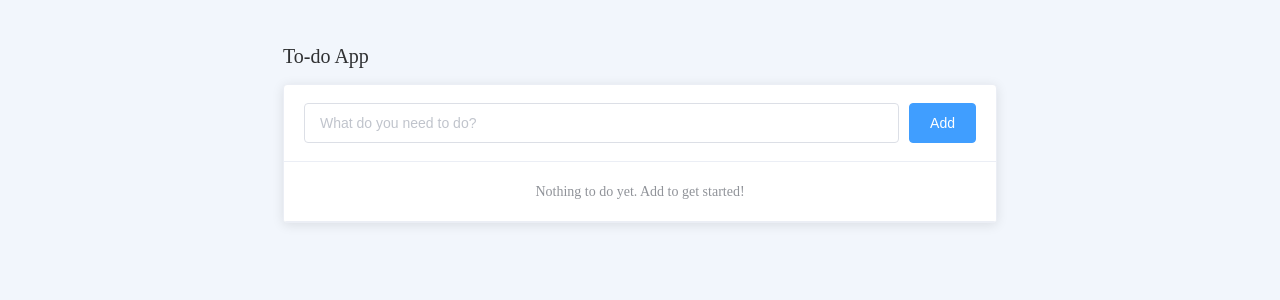
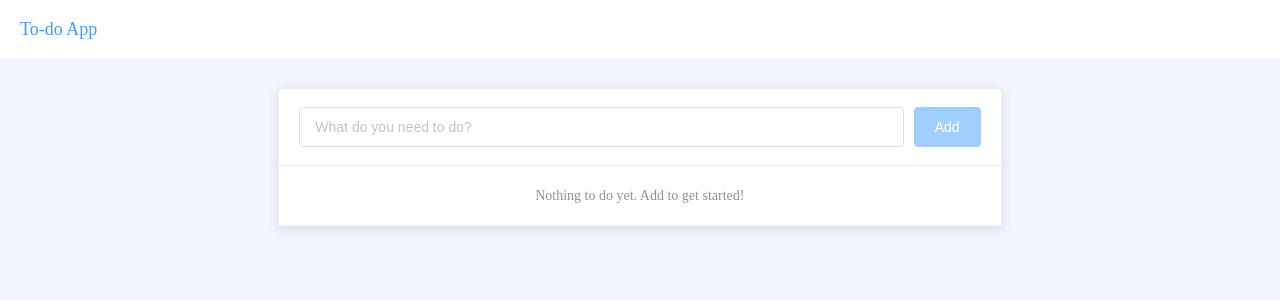
Before and after one commit to Haanhan/acronis, a Vue app: page / in a window 1280 px wide. Shown: the top 300 px of the page. Built offline with nearby package versions, Linux system fonts and the light colour scheme; no server answers.

Commit message:
Adds a "topbar" to the app to make it look closer to the assignment sample

```diff
--- a/src/App.vue
+++ b/src/App.vue
@@ -1,6 +1,8 @@
 <template>
   <div id="app">
-     <el-container>
+    <div class="topbar">{{title}}</div>
+
+     <el-container class="topbar-offset">
         <el-main>
 
           <el-row type="flex" justify="space-around">
@@ -16,45 +18,62 @@
 
 <script>
 
+import { mapState } from "vuex"
+
 export default {
   name: 'app',
-  components: {
+  computed:{
+    ...mapState(["title"])
   }
 }
 </script>
 
 <style lang="scss">
 
-h1 {
-  font-size: 20px;
-}
+@import "element-ui/packages/theme-chalk/src/common/var.scss";
 
-h2{
-  font-size: 18px;
-}
-
-h3{
-  font-size: 16px;
-}
-
-h1,h2,h3{
-  font-weight: normal;
-}
+$topbar-padding: 20px;
+$topbar-font-size: $--font-size-large;
+$topbar-height: ($topbar-padding * 2) + $topbar-font-size;
 
 body{
-  color: #303133;
-  background: #F2F6FC;
+  color: $--color-text-primary;
+  background: $--border-color-extra-light;
+  padding: 0;
+  margin: 0;
 }
 
 .strikeout{
   text-decoration: line-through;
 }
 .text-lighter{
-  color: #909399
+  color: $--color-info;
 }
 
 .cell{
   word-break: normal !important;
 }
 
+.topbar-offset{
+  padding-top: $topbar-height + 10px;
+}
+
+label{
+  font-size: $--font-size-large;
+  margin-bottom: 10px;
+  display: inline-block;
+}
+
+.topbar{
+  position: fixed;
+  width: 100%;
+  background: #fff;
+  font-size: $topbar-font-size;
+  line-height: 1;
+  padding: $topbar-padding;
+  color: $--color-primary;
+  height: $topbar-height;
+  box-sizing: border-box;
+}
+
 </style>
--- a/src/components/InputBar.vue
+++ b/src/components/InputBar.vue
@@ -1,11 +1,19 @@
 <template>
     <div class="inputbar">
+
         <el-input class="inputbar-text"
             @keydown.enter.native="btnClick"
             :placeholder="placeholder"
             v-model="inputValue">
         </el-input>
-        <el-button slot="append" @click="btnClick" type="primary">{{btnText}}</el-button>
+
+        <el-button slot="append"
+            :disabled="inputValue === ''"
+            @click="btnClick"
+            type="primary">
+            {{btnText}}
+        </el-button>
+
     </div>
 </template>
 
--- a/src/store.js
+++ b/src/store.js
@@ -8,7 +8,8 @@ export default new Vuex.Store({
   strict: true,
   state: {
     todoList: [],
-    isLoading: false
+    isLoading: false,
+    title: "",
   },
   mutations: {
     SET_TODOLIST(state, todoList){
@@ -31,6 +32,9 @@ export default new Vuex.Store({
     },
     SET_LOADING(state, isLoading){
       state.isLoading = isLoading;
+    },
+    SET_TITLE(state, title){
+      state.title = title;
     }
   },
   actions: {
--- a/src/views/Edit.vue
+++ b/src/views/Edit.vue
@@ -1,8 +1,7 @@
 <template>
   <div class="about">
-    <h1>Edit To-do</h1>
     <el-card  v-loading="isLoading">
-      <h3>New value</h3>
+      <label>New value</label>
       <el-form>
         <el-form-item>
           <el-input v-model="todo.text"></el-input>
@@ -31,6 +30,8 @@ export default {
     ...mapState(["isLoading"])
   },
   created(){
+    this.SET_TITLE("Edit")
+
     if(this.$route.params.todo && this.$route.params.todo.id === this.$route.params.id){
       this.todo = this.$route.params.todo;
     }
@@ -42,7 +43,7 @@ export default {
     }
   },
   methods:{
-    ...mapMutations(["SET_LOADING"]),
+    ...mapMutations(["SET_TITLE"]),
     goToMain(){
       this.$router.push({ name: "home", params: { preventLoad: true }})
     },
--- a/src/views/Home.vue
+++ b/src/views/Home.vue
@@ -1,7 +1,5 @@
 <template>
   <div class="home">
-
-    <h1>To-do App</h1>
 
     <el-card body-style="padding:0">
 
@@ -60,7 +58,7 @@
 </template>
 
 <script>
-import { mapActions, mapState } from "vuex"
+import { mapActions, mapState, mapMutations } from "vuex"
 import Checkbox from "@/components/Checkbox.vue"
 import InputBar from "@/components/InputBar.vue"
 
@@ -72,6 +70,8 @@ export default {
     InputBar
   },
   created(){
+    this.SET_TITLE("To-do App")
+
     if(!this.$route.params.preventLoad || this.todoList.length === 0)
       this.getTodoList()
   },
@@ -79,6 +79,7 @@ export default {
     ...mapState(["todoList", "isLoading"])
   },
   methods:{
+    ...mapMutations(["SET_TITLE"]),
     ...mapActions([
       "getTodoList",
       "addTodo",
```
